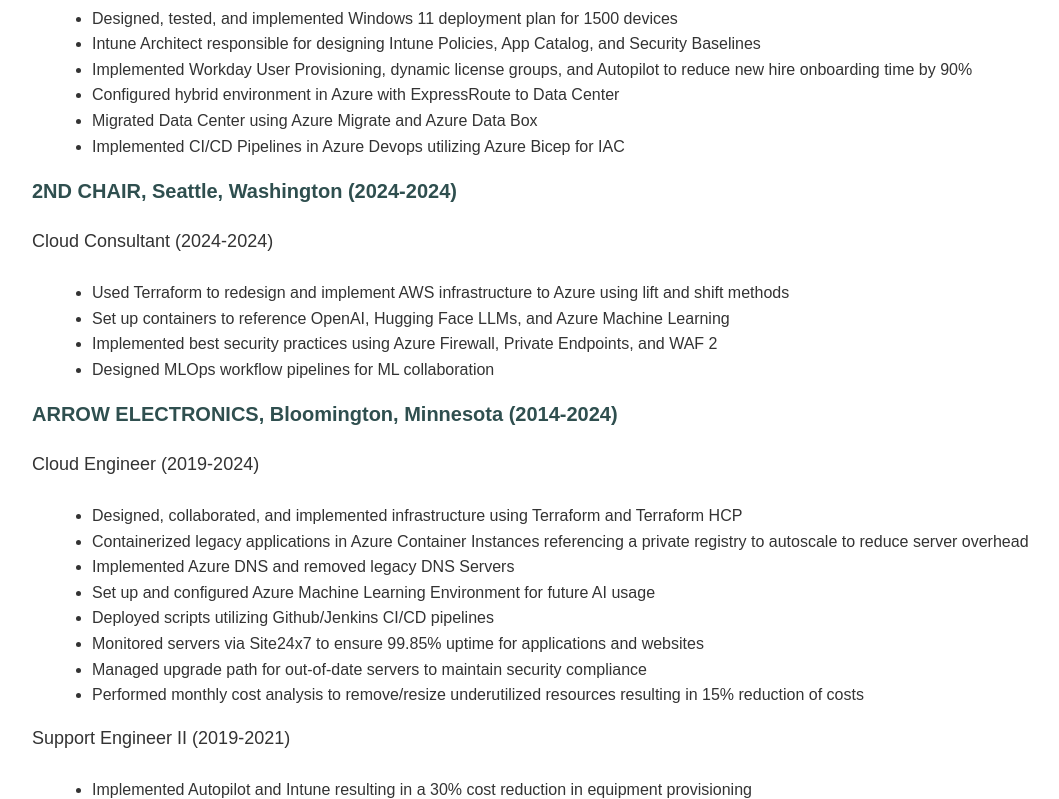
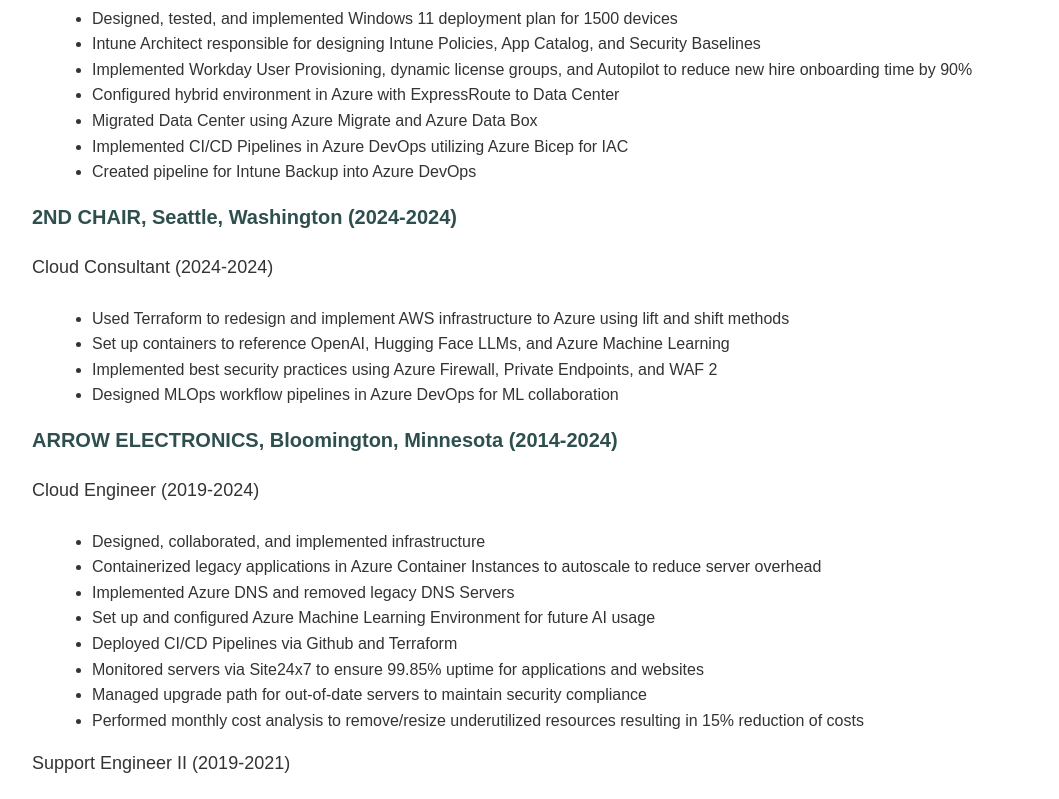
Before and after one commit to mcalexan328/Azure-Resume, a plain HTML site: page frontend/index.html in a window 1280 px wide. Shown: the part 560-1359 px from the top of the page, without its empty margins (8-1067 px from the left). Drawn offline with nearby package versions, Linux system fonts and the light colour scheme; no server answers.

Commit message:
updated frontend

```diff
--- a/frontend/index.html
+++ b/frontend/index.html
@@ -57,7 +57,8 @@
           <li>Implemented Workday User Provisioning, dynamic license groups, and Autopilot to reduce new hire onboarding time by 90%</li>
           <li>Configured hybrid environment in Azure with ExpressRoute to Data Center</li>
           <li>Migrated Data Center using Azure Migrate and Azure Data Box</li>
-          <li>Implemented CI/CD Pipelines in Azure Devops utilizing Azure Bicep for IAC</li>
+          <li>Implemented CI/CD Pipelines in Azure DevOps utilizing Azure Bicep for IAC</li>
+          <li>Created pipeline for Intune Backup into Azure DevOps</li>
       </ul>
 
       <h3>2ND CHAIR, Seattle, Washington (2024-2024)</h3>
@@ -66,18 +67,18 @@
           <li>Used Terraform to redesign and implement AWS infrastructure to Azure using lift and shift methods</li>
           <li>Set up containers to reference OpenAI, Hugging Face LLMs, and Azure Machine Learning</li>
           <li>Implemented best security practices using Azure Firewall, Private Endpoints, and WAF 2</li>
-          <li>Designed MLOps workflow pipelines for ML collaboration</li>
+          <li>Designed MLOps workflow pipelines in Azure DevOps for ML collaboration</li>
       </ul>
 
       <h3>ARROW ELECTRONICS, Bloomington, Minnesota (2014-2024)</h3>
 
       <h4>Cloud Engineer (2019-2024)</h4>
       <ul>
-          <li>Designed, collaborated, and implemented infrastructure using Terraform and Terraform HCP</li>
-          <li>Containerized legacy applications in Azure Container Instances referencing a private registry to autoscale to reduce server overhead</li>
+          <li>Designed, collaborated, and implemented infrastructure</li>
+          <li>Containerized legacy applications in Azure Container Instances to autoscale to reduce server overhead</li>
           <li>Implemented Azure DNS and removed legacy DNS Servers</li>
           <li>Set up and configured Azure Machine Learning Environment for future AI usage</li>
-          <li>Deployed scripts utilizing Github/Jenkins CI/CD pipelines</li>
+          <li>Deployed CI/CD Pipelines via Github and Terraform</li>
           <li>Monitored servers via Site24x7 to ensure 99.85% uptime for applications and websites</li>
           <li>Managed upgrade path for out-of-date servers to maintain security compliance</li>
           <li>Performed monthly cost analysis to remove/resize underutilized resources resulting in 15% reduction of costs</li>
@@ -168,7 +169,7 @@
 <div class="section">
 <h2>CERTIFICATIONS</h2>
 <div class="certifications">
-<p>AZ-104 Azure Administrator | AZ-305 Azure Solutions Architect Expert (September) | HashiCorp Terraform Associate (September) |MCSA: Windows 10 | KCS Publisher | Comptia Network+ |Comptia A+</p>
+<p>AZ-104 Azure Administrator | AZ-305 Azure Solutions Architect Expert |MCSA: Windows 10 | KCS Publisher | Comptia Network+ |Comptia A+</p>
 </div>
 </div>
 
```
